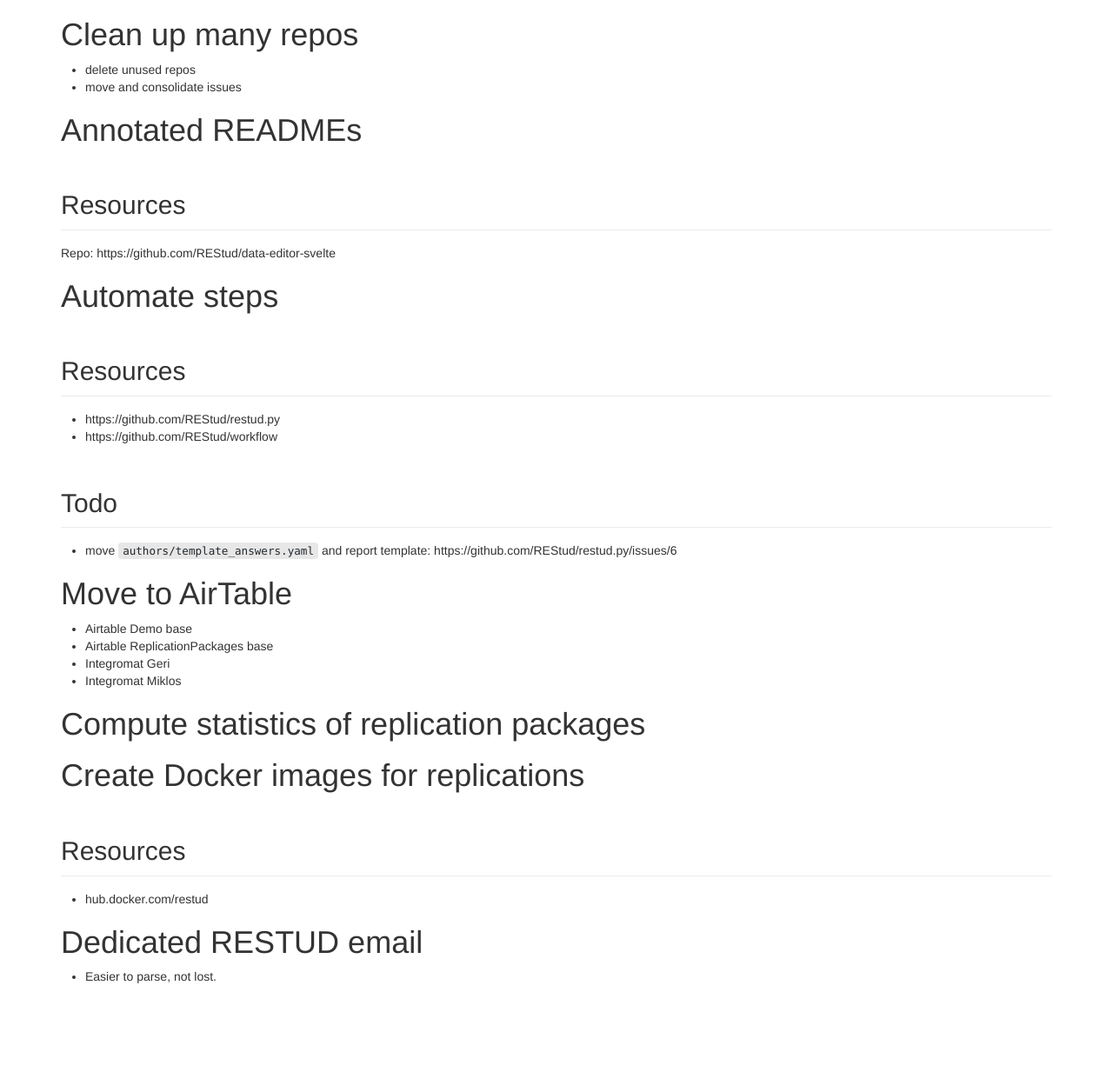
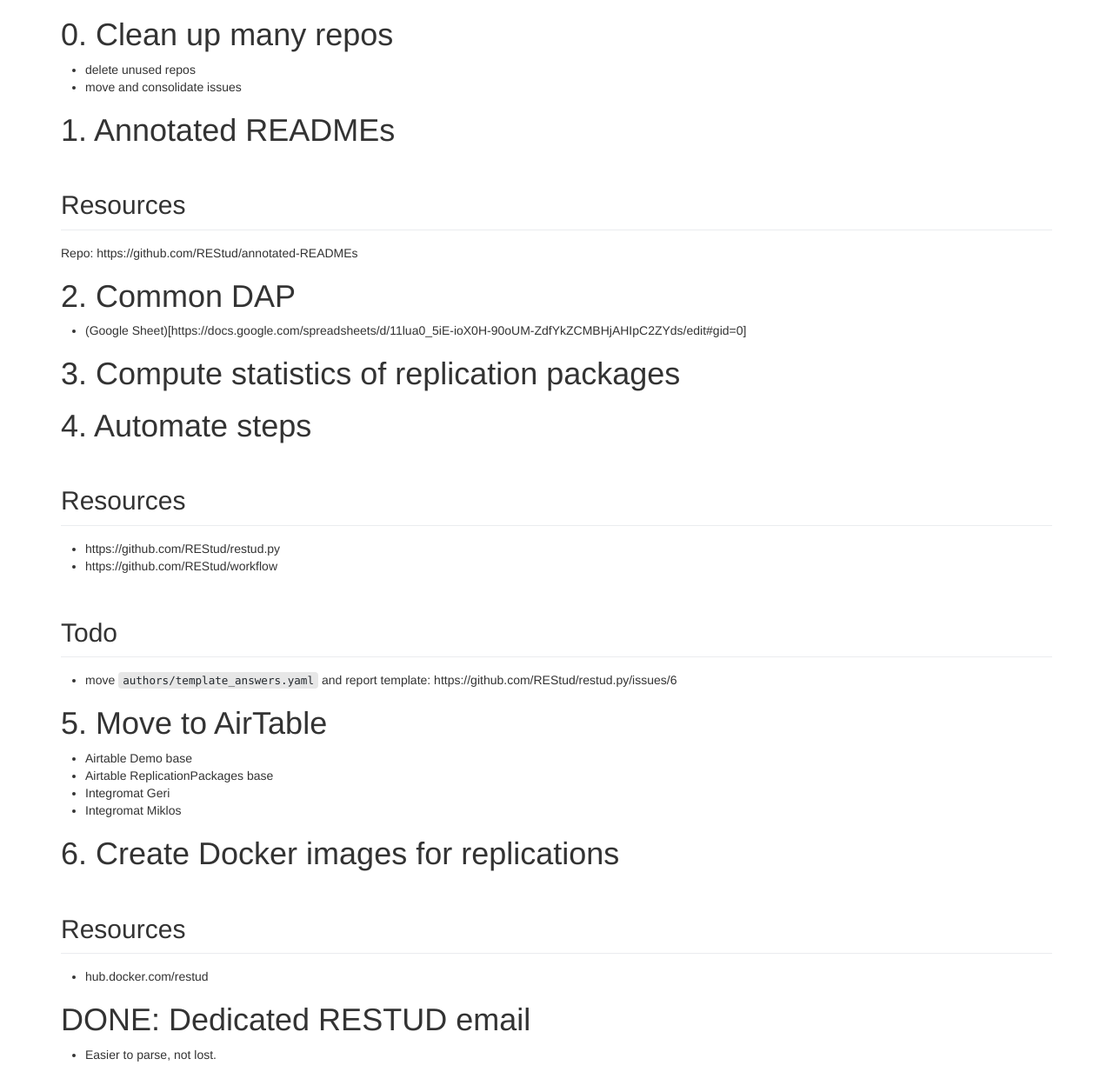
Before and after one commit to REStud/guidance, a Jekyll site: the page built from projects.md, in a window 1280 px wide. Shown: the whole page at 87% size. Built offline with Jekyll 4.4.1, drawn with Linux system fonts in a browser that asks for light colours; our own code applies the rules of GitHub Pages for plain Markdown files; before the commit the page ends 1143 px from its top, so only the background shows below that.

Commit message:
Update projects.md

```diff
--- a/projects.md
+++ b/projects.md
@@ -1,12 +1,17 @@
-# Clean up many repos
+# 0. Clean up many repos
 - delete unused repos
 - move and consolidate issues
 
-# Annotated READMEs
+# 1. Annotated READMEs
 ## Resources
-Repo: https://github.com/REStud/data-editor-svelte
+Repo: https://github.com/REStud/annotated-READMEs
 
-# Automate steps
+# 2. Common DAP
+- (Google Sheet)[https://docs.google.com/spreadsheets/d/11lua0_5iE-ioX0H-90oUM-ZdfYkZCMBHjAHIpC2ZYds/edit#gid=0]
+
+# 3. Compute statistics of replication packages
+
+# 4. Automate steps
 ## Resources
 - https://github.com/REStud/restud.py
 - https://github.com/REStud/workflow
@@ -14,17 +19,15 @@
 ## Todo
 - move `authors/template_answers.yaml` and report template: https://github.com/REStud/restud.py/issues/6
 
-# Move to AirTable
+# 5. Move to AirTable
 - Airtable Demo base
 - Airtable ReplicationPackages base
 - Integromat Geri
 - Integromat Miklos
 
-# Compute statistics of replication packages
-
-# Create Docker images for replications
+# 6. Create Docker images for replications
 ## Resources
 - hub.docker.com/restud
 
-# Dedicated RESTUD email
+# DONE: Dedicated RESTUD email
 - Easier to parse, not lost.
```
